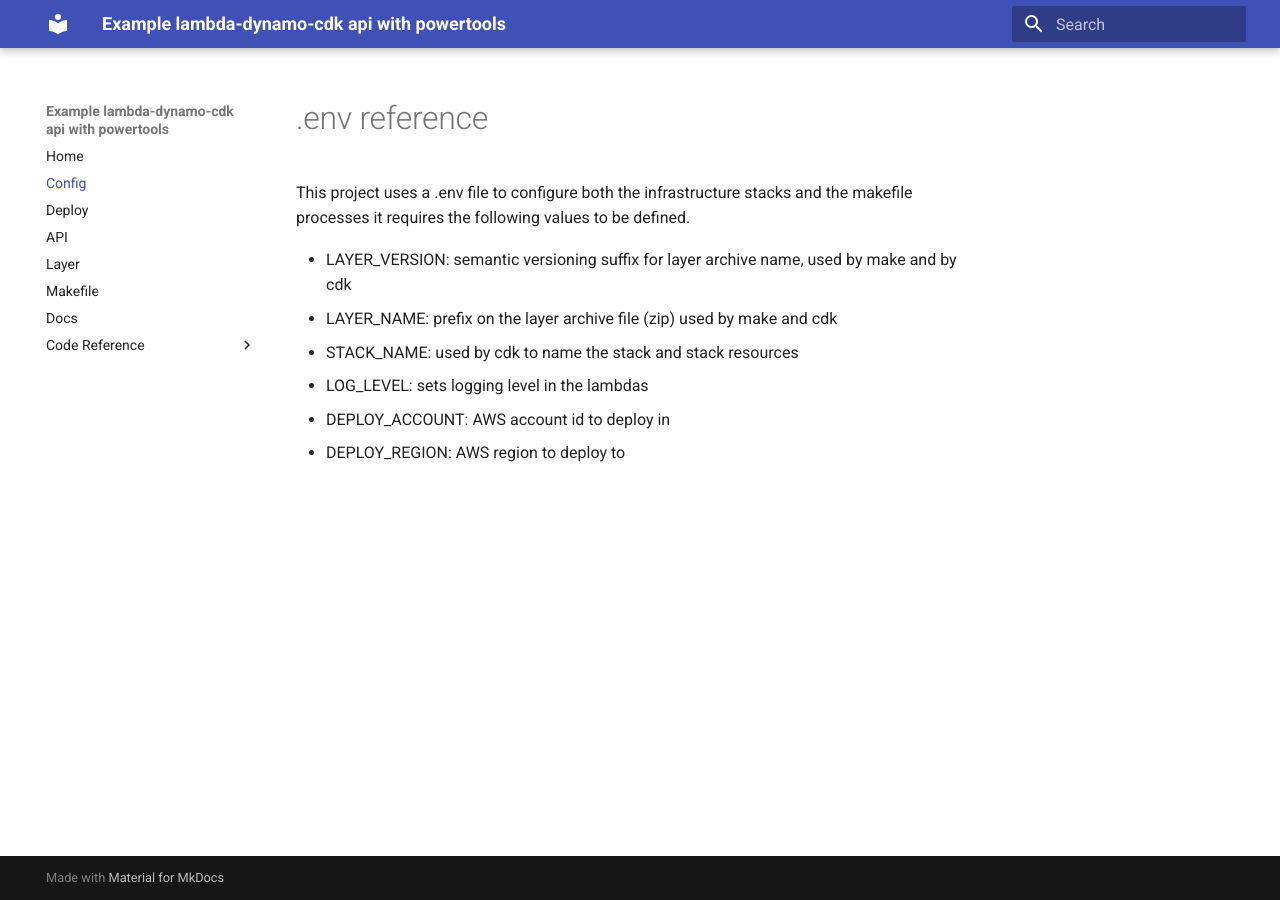
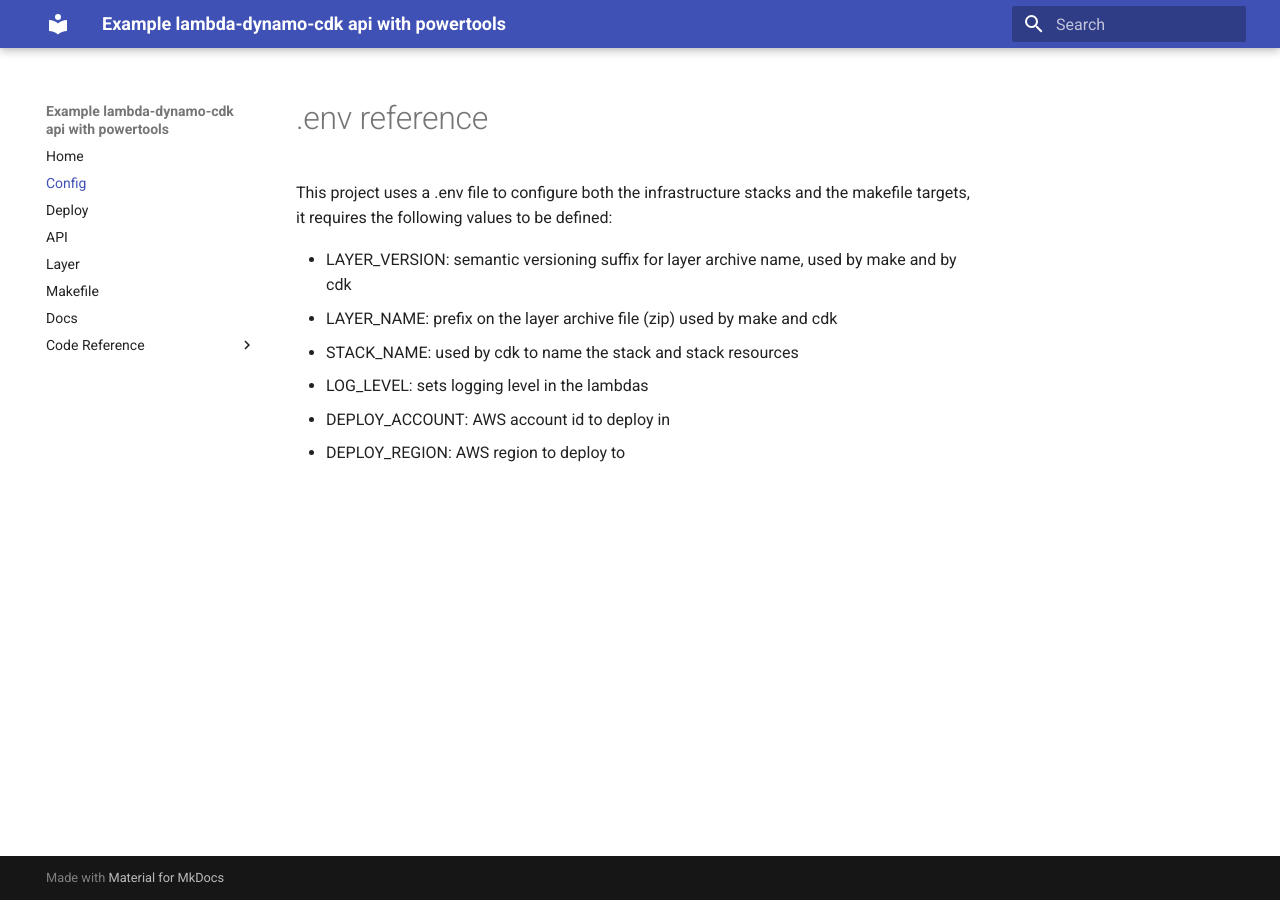
Before and after one commit to rbogle/example_api_lambda_powertools, an MkDocs documentation site: the page built from docs/dotenv.md, in a window 1280 px wide. Built offline with MkDocs 1.6.1 and Material for MkDocs 9.7.7, drawn with Linux system fonts in a browser that asks for light colours.

```diff
--- a/docs/dotenv.md
+++ b/docs/dotenv.md
@@ -1,5 +1,6 @@
 # .env reference
-This project uses a .env file to configure both the infrastructure stacks and the makefile processes it requires the following values to be defined.
+This project uses a .env file to configure both the infrastructure stacks and the makefile targets,
+it requires the following values to be defined:
 
 - LAYER_VERSION: semantic versioning suffix for layer archive name, used by make and by cdk
 - LAYER_NAME: prefix on the layer archive file (zip) used by make and cdk
```
Also changed, not shown: docs/layers.md (+18 -0 lines), docs/makefile.md (+3 -5 lines).
